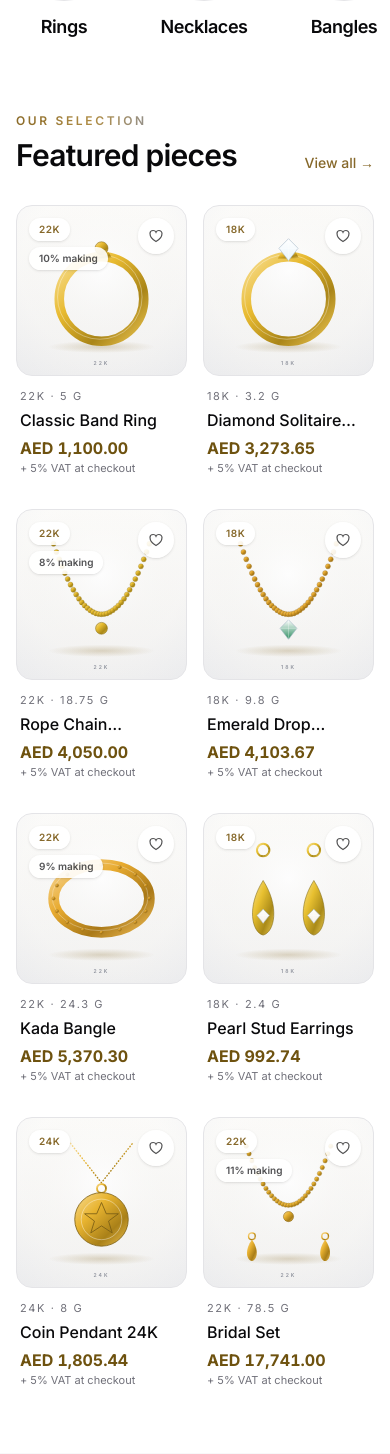
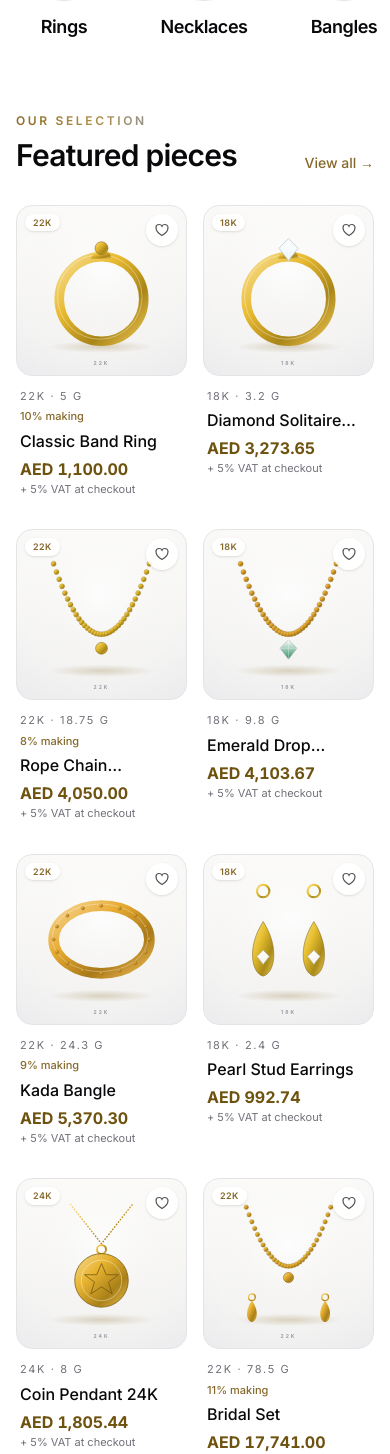
Before and after one commit to RidhwanYoonus/yoonus, a Laravel app: page / in a window 390 px wide. Shown: the part 1229-2683 px from the top of the page. Run offline with Laravel 12, Linux system fonts and the light colour scheme; data comes from the database, SQL or seed files in the repository; tables that the repository leaves empty hold one stand-in row (values such as "Sample post"); style sheets or scripts are compiled from the project's sources; some libraries are stand-ins or nearby versions.

Commit message:
Phones: product card photos stay clear (only the karat on the photo; diamond details, type and making listed under it)
Co-Authored-By: Claude Opus 5.5 <noreply@anthropic.com>
Claude-Session: https://claude.ai/code/session_01DqbJUAJspxWxMz2HoAv3Gx

```diff
--- a/resources/views/partials/diamond-specs.blade.php
+++ b/resources/views/partials/diamond-specs.blade.php
@@ -1,6 +1,6 @@
 {{-- Carat · colour · clarity over a diamond piece's photo. $large for the product page. --}}
 @if ($specs = $product->diamondSpecs())
-    <div class="pointer-events-none absolute z-[2] {{ ($large ?? false) ? 'bottom-4 start-4' : 'bottom-3 start-3 transition duration-300 lg:group-hover:opacity-0' }}">
+    <div class="pointer-events-none absolute z-[2] {{ ($large ?? false) ? 'bottom-4 start-4' : 'bottom-3 start-3 hidden transition duration-300 sm:block lg:group-hover:opacity-0' }}">
         <div class="flex items-stretch divide-x divide-white/25 overflow-hidden rounded-xl bg-onyx/70 text-white shadow-lg ring-1 ring-white/15 backdrop-blur-md rtl:divide-x-reverse">
             <span class="flex items-center {{ ($large ?? false) ? 'px-3' : 'px-2' }}" aria-hidden="true">
                 <svg class="{{ ($large ?? false) ? 'h-5 w-5' : 'h-3.5 w-3.5' }} text-gold-300" viewBox="0 0 24 24" fill="none" stroke="currentColor" stroke-width="1.6"><path d="M6 3h12l4 6-10 12L2 9l4-6z"/><path d="M2 9h20M12 21 8 9l4-6 4 6-4 12"/></svg>
--- a/resources/views/partials/product-card.blade.php
+++ b/resources/views/partials/product-card.blade.php
@@ -10,20 +10,21 @@
             @include('partials.sold-watermark')
         @endunless
         @include('partials.diamond-specs')
-        <div class="pointer-events-none absolute inset-x-3 top-3 z-[3] flex items-start justify-between">
+        {{-- Phones: only the karat on the photo (the card is small); the rest is listed under the photo. --}}
+        <div class="pointer-events-none absolute inset-x-2 top-2 z-[3] flex items-start justify-between sm:inset-x-3 sm:top-3">
             <span class="flex flex-col items-start gap-1.5">
-                @if ($product->goldCategory)<span class="rounded-full bg-card/90 px-2.5 py-1 text-[0.625rem] font-semibold tracking-wider text-gold-700 shadow-sm">{{ $product->goldCategory->name }}</span>@endif
+                @if ($product->goldCategory)<span class="rounded-full bg-card/90 px-2 py-0.5 text-[0.5625rem] font-semibold tracking-wider text-gold-700 shadow-sm sm:px-2.5 sm:py-1 sm:text-[0.625rem]">{{ $product->goldCategory->name }}</span>@endif
                 @if ($badge = $product->makingBadge())
-                    <span class="rounded-full px-2.5 py-1 text-[0.625rem] font-semibold shadow-sm {{ $badge['highlight'] ? 'bg-onyx text-gold-300' : 'bg-card/90 text-ink/70' }}">{{ $badge['text'] }}</span>
+                    <span class="hidden rounded-full px-2.5 py-1 text-[0.625rem] font-semibold shadow-sm sm:inline {{ $badge['highlight'] ? 'bg-onyx text-gold-300' : 'bg-card/90 text-ink/70' }}">{{ $badge['text'] }}</span>
                 @endif
-                @if ($origin = $product->diamondOriginLabel())<span class="rounded-full px-2.5 py-1 text-[0.625rem] font-semibold shadow-sm {{ $product->diamond_origin === 'natural' ? 'bg-emerald-50 text-emerald-800' : 'bg-sky-50 text-sky-800' }}">{{ $origin }}</span>@endif
-                @if ($price->hasDiscount())<span class="rounded-full bg-gold-silver px-2.5 py-1 text-[0.625rem] font-semibold text-zinc-900">{{ __('shop.product.save_percent', ['percent' => $price->savingsPercent()]) }}</span>@endif
+                @if ($origin = $product->diamondOriginLabel())<span class="hidden rounded-full px-2.5 py-1 text-[0.625rem] font-semibold shadow-sm sm:inline {{ $product->diamond_origin === 'natural' ? 'bg-emerald-50 text-emerald-800' : 'bg-sky-50 text-sky-800' }}">{{ $origin }}</span>@endif
+                @if ($price->hasDiscount())<span class="rounded-full bg-gold-silver px-2 py-0.5 text-[0.5625rem] font-semibold text-zinc-900 sm:px-2.5 sm:py-1 sm:text-[0.625rem]">{{ __('shop.product.save_percent', ['percent' => $price->savingsPercent()]) }}</span>@endif
             </span>
         </div>
-        <form method="POST" action="{{ route('wishlist.toggle', $product) }}" class="absolute end-3 top-3 z-[3]">
+        <form method="POST" action="{{ route('wishlist.toggle', $product) }}" class="absolute end-2 top-2 z-[3] sm:end-3 sm:top-3">
             @csrf
             {{-- Saved pieces show a filled gold heart. --}}
-            <button class="flex h-9 w-9 items-center justify-center rounded-full shadow-sm transition {{ $wished ? 'bg-gold-silver text-gold-700 ring-1 ring-gold-500/40' : 'bg-card/90 text-ink/70 hover:text-gold-700' }}"
+            <button class="flex h-8 w-8 items-center sm:h-9 sm:w-9 justify-center rounded-full shadow-sm transition {{ $wished ? 'bg-gold-silver text-gold-700 ring-1 ring-gold-500/40' : 'bg-card/90 text-ink/70 hover:text-gold-700' }}"
                     aria-pressed="{{ $wished ? 'true' : 'false' }}" aria-label="{{ __($wished ? 'shop.wishlist.remove' : 'shop.wishlist.add') }}" title="{{ __($wished ? 'shop.wishlist.remove' : 'shop.wishlist.add') }}">
                 <svg class="h-4 w-4 {{ $wished ? 'text-[#7a5a14]' : '' }}" fill="{{ $wished ? 'currentColor' : 'none' }}" stroke="currentColor" stroke-width="1.8" viewBox="0 0 24 24"><path d="M21 8.25c0-2.485-2.099-4.5-4.688-4.5-1.935 0-3.597 1.126-4.312 2.733-.715-1.607-2.377-2.733-4.313-2.733C5.1 3.75 3 5.765 3 8.25c0 7.22 9 12 9 12s9-4.78 9-12z"/></svg>
             </button>
@@ -37,6 +38,14 @@
     </div>
     <div class="mt-3 px-1">
         <p class="text-[0.6875rem] uppercase tracking-[0.15em] text-muted">{{ $product->specLine() }}</p>
+        @php($mobileFacts = array_filter([
+            $product->diamondSpecs() ? implode(' · ', array_map(fn ($sp) => $sp[1], $product->diamondSpecs())) : null,
+            $product->diamondOriginLabel(),
+            ($badge = $product->makingBadge()) ? $badge['text'] : null,
+        ]))
+        @if ($mobileFacts)
+            <p class="mt-1 flex items-center gap-1 text-[0.6875rem] font-medium text-gold-700 sm:hidden">@if ($product->diamondSpecs() || $product->diamondOriginLabel())<span aria-hidden="true">💎</span>@endif<span class="line-clamp-1">{{ implode(' · ', $mobileFacts) }}</span></p>
+        @endif
         <h3 class="mt-1 line-clamp-1 font-medium"><a href="{{ route('product.show', $product) }}" class="hover:text-gold-700">{{ $product->localized('name') }}</a></h3>
         <p class="price mt-1">
             <span class="text-price font-bold">{{ \App\Pricing\Money::format($price->taxable) }}</span>
```
